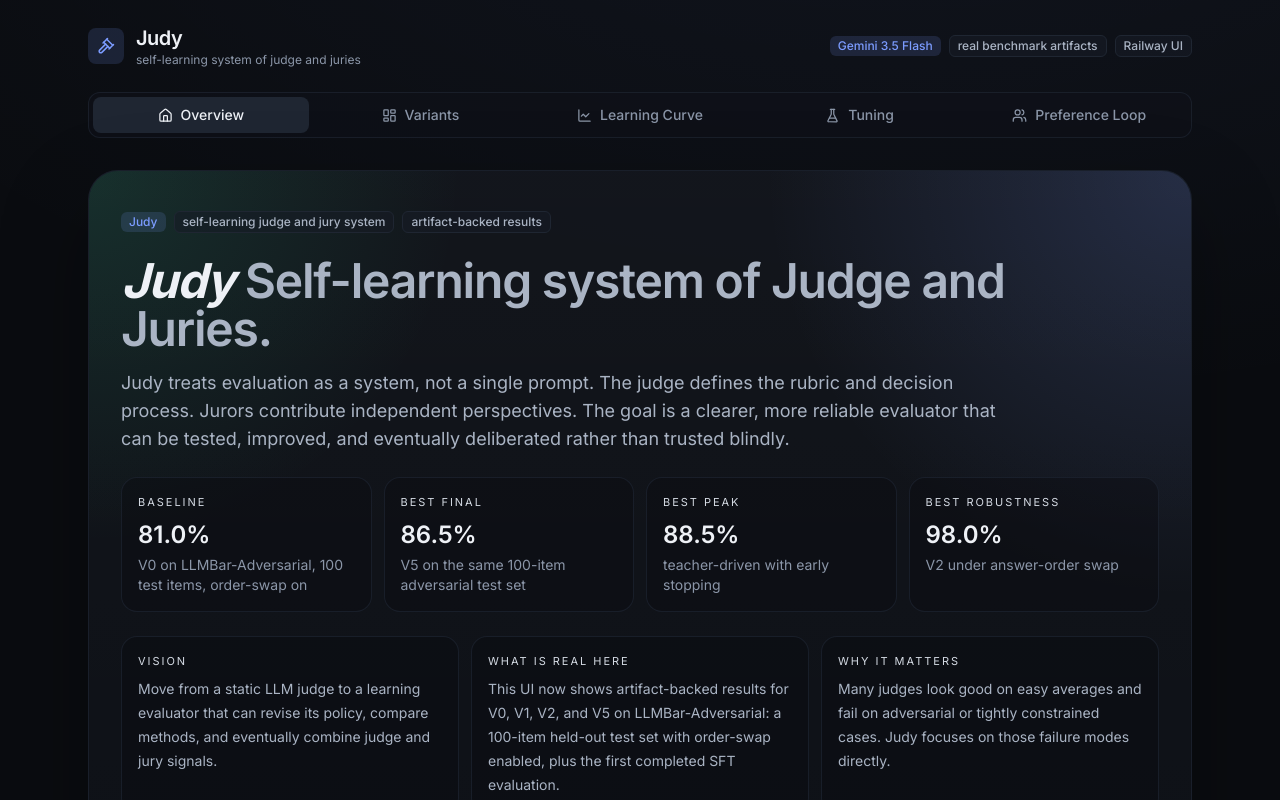
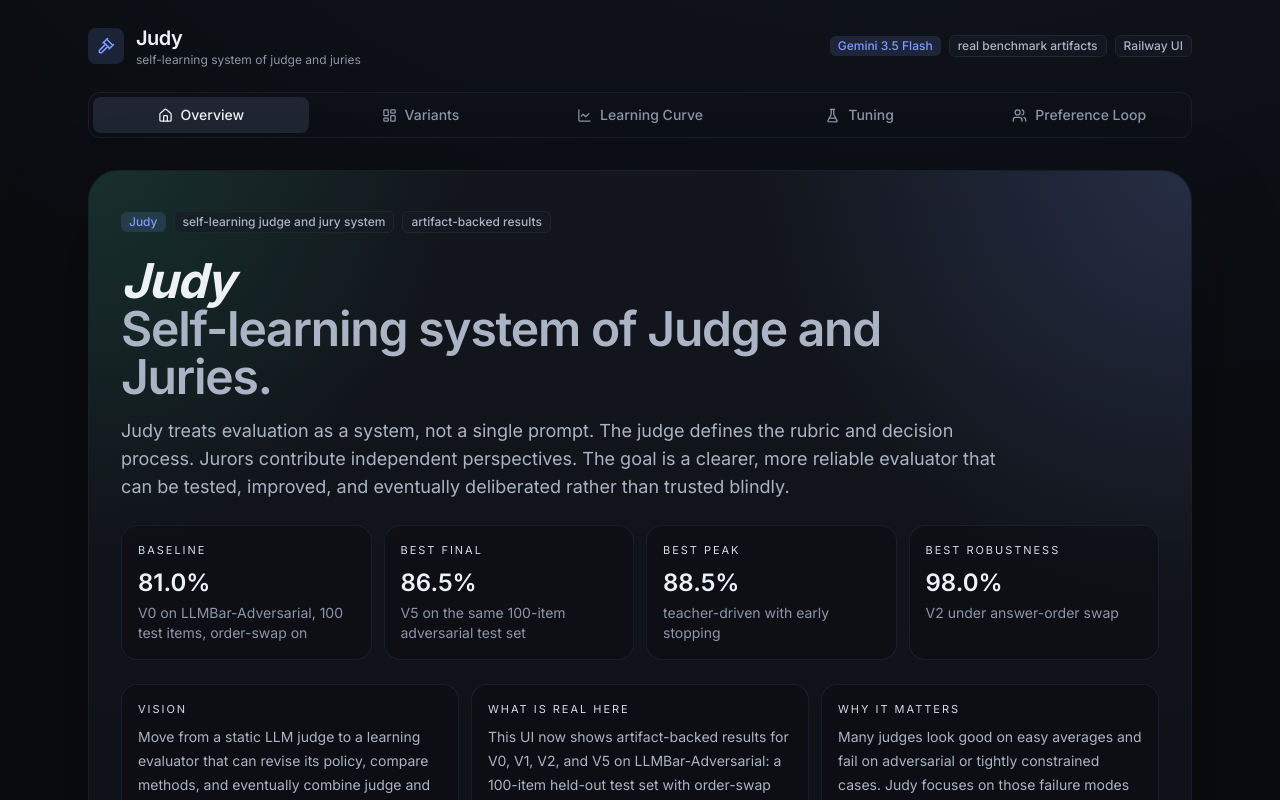
Before and after one commit to varshini2305/judy, a React (Vite) app in the folder ui/: page / in a window 1280 px wide. Shown: the top 800 px of the page. Built offline with nearby package versions, Linux system fonts and the light colour scheme; the HTML template or start-up script is replaced by a standard one.

Commit message:
fix(ui): split landing headline across two lines

```diff
--- a/ui/src/components/LandingPage.tsx
+++ b/ui/src/components/LandingPage.tsx
@@ -48,8 +48,8 @@ export default function LandingPage({
 
           <div className="max-w-5xl">
             <h1 className="max-w-4xl text-4xl font-semibold tracking-tight text-fog-100 md:text-5xl">
-              <span className="font-bold italic text-fog-100">Judy</span>{" "}
-              <span className="text-fog-300">Self-learning system of Judge and Juries.</span>
+              <span className="font-bold italic text-fog-100">Judy</span>
+              <span className="block text-fog-300">Self-learning system of Judge and Juries.</span>
             </h1>
             <p className="mt-4 max-w-4xl text-base leading-7 text-fog-300 md:text-lg">
               Judy treats evaluation as a system, not a single prompt. The judge defines the rubric and decision process. Jurors contribute independent perspectives. The goal is a clearer, more reliable evaluator that can be tested, improved, and eventually deliberated rather than trusted blindly.
```
